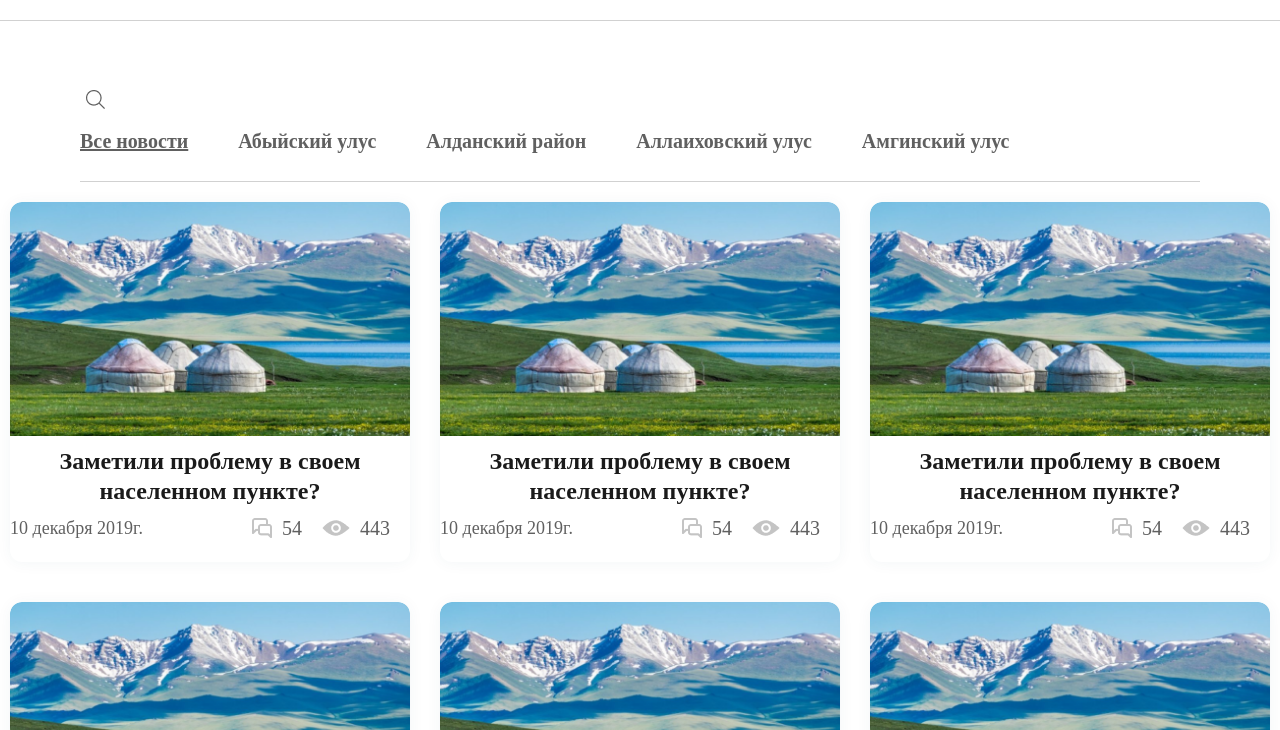
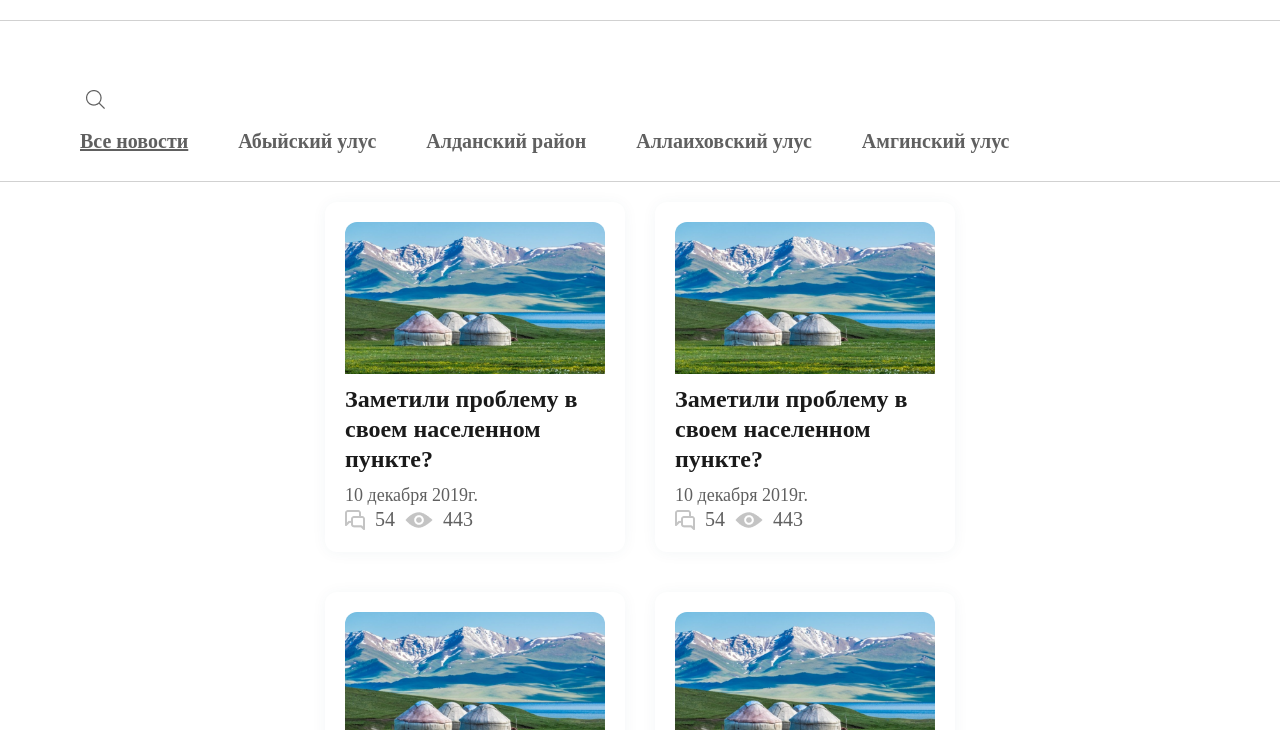
Before and after one commit to arri1/vityaProject, a plain HTML site: page page1/index.html in a window 1280 px wide. Shown: the part 70-800 px from the top of the page. Drawn offline with Linux system fonts and the light colour scheme.

Commit message:
added flex to first

```diff
--- a/components/components.css
+++ b/components/components.css
@@ -76,7 +76,9 @@ body {
 
 .bottomProperties {
     padding-top: 10px;
-    display: flex;
+    display: grid;
+    grid-template-columns: 50% 50%;
+    grid-template-rows: auto;
     align-items: center;
     width: 100%;
 }
@@ -85,7 +87,7 @@ body {
     display: flex;
     justify-content: flex-start;
     align-items: center;
-    width: 50%;
+    width: 100%;
     font-size: 18px;
     line-height: 23px;
     white-space: nowrap;
@@ -94,10 +96,10 @@ body {
 }
 
 .bottomProperties .numbers {
-    padding-right: 20px;
     font-size: 20px;
     line-height: 25px;
     color: #606060;
+    padding-right: 10px;
 }
 
 .bottomProperties .icon {
@@ -106,7 +108,7 @@ body {
 
 .bottomProperties .leftContainer {
     display: flex;
-    width: 50%;
+    width: 100%;
     justify-content: flex-end;
     align-items: center;
 
@@ -187,4 +189,19 @@ body {
         position: absolute;
         right: 20px;
     }
+    .bottomProperties {
+        padding-top: 10px;
+        display: grid;
+        grid-template-columns: auto;
+        grid-template-rows: auto auto;
+        align-items: center;
+        width: 100%;
+    }
+    .bottomProperties .leftContainer {
+        display: flex;
+        width: 100%;
+        justify-content: flex-start;
+        align-items: center;
+
+    }
 }
--- a/page1/index.css
+++ b/page1/index.css
@@ -1,10 +1,10 @@
 /*search*/
 .searchContainer {
-    width: calc(100% - 160px);
+    width: 100%;
     height: 140px;
     display: flex;
     justify-content: center;
-    margin: 20px 80px;
+    margin: 20px 0px;
     flex-direction: column;
     border-bottom: 1px solid rgba(26, 26, 26, 0.2);
 }
@@ -43,17 +43,17 @@
 .contentContainer {
     display: grid;
     grid-template-columns: 400px 400px 400px;
-    grid-template-rows: repeat(5, 360px);
+    grid-template-rows: repeat(5, auto);
     grid-gap: 40px 30px;
 
 }
 
 .contentContainer .itemContainer {
+    padding: 20px;
     display: flex;
     flex-direction: column;
     align-items: center;
     background: #FFFFFF;
-    height: 100%;
     border-radius: 12px;
     box-shadow: 0px 1px 15px rgba(27, 70, 102, 0.05);
 }
@@ -66,8 +66,8 @@
     padding-top: 10px;
     display: flex;
     align-items: center;
-    justify-content: center;
-    text-align: center;
+    justify-content: flex-start;
+    text-align: start;
     font-weight: 600;
     font-size: 24px;
     line-height: 30px;
@@ -90,3 +90,12 @@
 .numbersContainer .selected{
     color: #4B9FDD;
 }
+@media screen and (max-width: 1300px) {
+    .contentContainer {
+        display: grid;
+        grid-template-columns: 300px 300px ;
+        grid-template-rows: repeat(8, auto);
+        grid-gap: 40px 30px;
+
+    }
+}
--- a/page1/index.html
+++ b/page1/index.html
@@ -21,6 +21,7 @@
 </div>
 
 <div class="searchContainer">
+    <div class="paddingContainer">
         <div class="searchInput">
             <img src="../img/searchImage.png" class="searchImage"/>
         </div>
@@ -30,6 +31,7 @@
             <div class="searchItem">Алданский район</div>
             <div class="searchItem">Аллаиховский улус</div>
             <div class="searchItem">Амгинский улус</div>
+        </div>
     </div>
 
 </div>
@@ -260,13 +262,14 @@
             </div>
         </div>
     </div>
+
+</div>
 <div class="numbersContainer">
     <div class="numbers selected">1</div>
     <div class="numbers">2</div>
     <div class="numbers">...</div>
     <div class="numbers">3</div>
 </div>
-</div>
 
 </body>
 </html>
```
Lines whose indentation alone changed are shown as unchanged.
